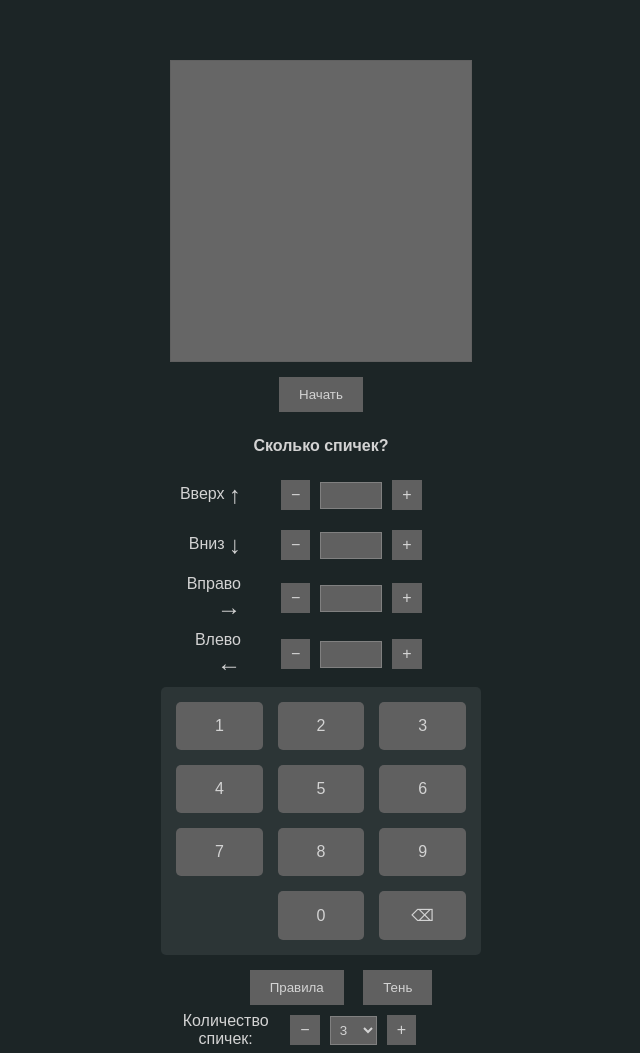
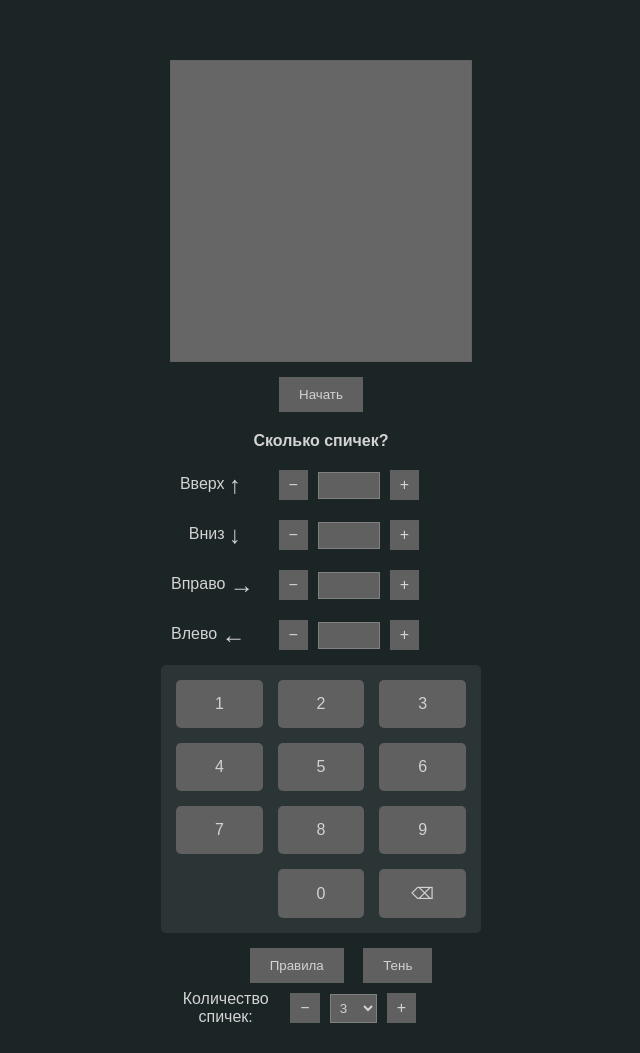
Before and after one commit to RomanMod/CoachImagery, a plain HTML site: page index.html in a window 1280 px wide. Shown: the whole page, without its empty margins (319-959 px from the left). Drawn offline with Linux system fonts and the light colour scheme; a script that the page names is missing.

Commit message:
Update index.html
"Вверх ↑", "Вниз ↓", "Вправо →", "Влево ←" будут в одном ряду без переноса

Расстояние между "Сколько спичек?" и ячейками ввода уменьшено на 5px

Результаты после проверки имеют отступ 15px от кнопки "+"

```diff
--- a/index.html
+++ b/index.html
@@ -75,6 +75,7 @@
       width: 70px;
       text-align: right;
       margin-right: 10px;
+      white-space: nowrap; /* Предотвращает перенос текста со стрелкой */
     }
     .result-row .arrow {
       font-size: 24px;
@@ -83,7 +84,7 @@
     .result-row .feedback {
       width: 50px;
       text-align: left;
-      margin-left: 10px;
+      margin-left: 15px; /* Отступ 15px от кнопки + */
     }
     .input-container {
       display: flex;
@@ -226,7 +227,7 @@
       text-align: center;
     }
     #question {
-      margin: 10px 0;
+      margin: 5px 0; /* Уменьшен отступ сверху на 5px (было 10px) */
       font-weight: bold;
     }
   </style>
```
